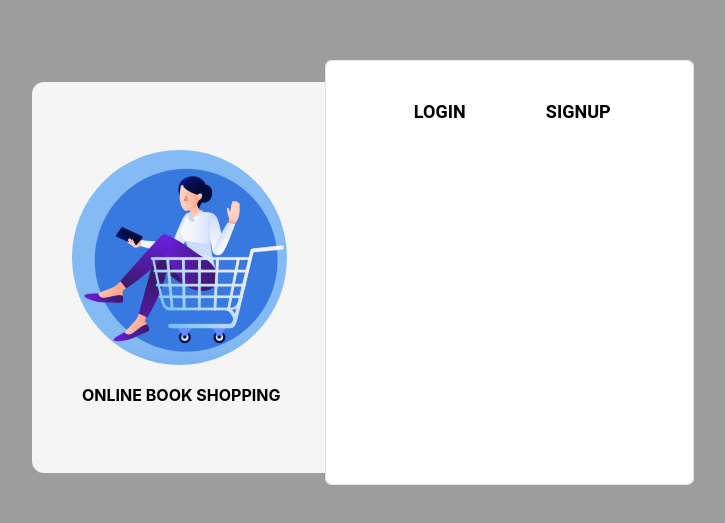
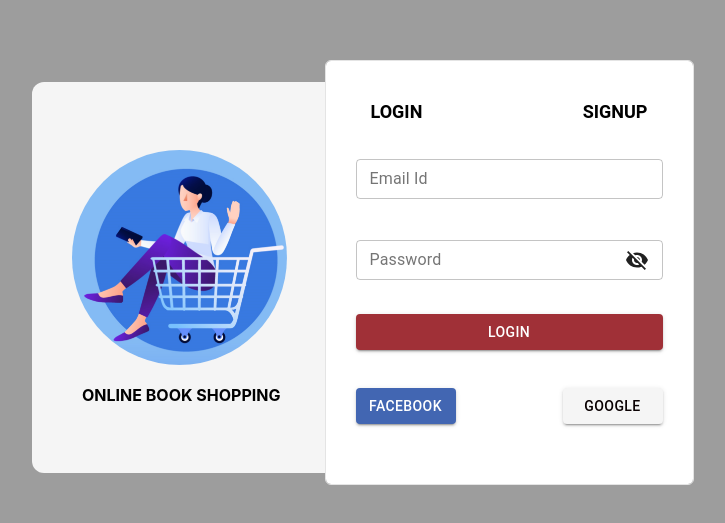
Before and after one commit to saudhasan762/Bookstore, a React (Create React App) app: page /Main in a window 1280 px wide. Shown: the part 123-646 px from the top of the page, without its empty margins (296-1021 px from the left). Built offline with nearby package versions, Linux system fonts and the light colour scheme.

Commit message:
Updated : modified the routing to route for the Dashboard

```diff
--- a/src/Pages/Dashboard/Dashboard.jsx
+++ b/src/Pages/Dashboard/Dashboard.jsx
@@ -0,0 +1,19 @@
+import React from "react";
+import Header from "../../Components/Header/Header"
+import Footer from "../../Components/Footer/Footer";
+
+class Dashboard extends React.Component{
+    constructor(props){
+        super(props);
+    }
+    render(){
+        return(
+            <div>
+            <Header />
+            <Footer />
+            </div>
+        )
+    }
+}
+
+export default Dashboard;
--- a/src/Pages/LoginMain.jsx/LoginMain.jsx
+++ b/src/Pages/LoginMain.jsx/LoginMain.jsx
@@ -17,11 +17,11 @@ export default class LoginMain extends Component {
     }
 
     switchToSignup = () => {
-        this.props.history.push('/Signup');
+        this.props.history.push('/Main/Signup');
     }
 
     switchToLogin = () => {
-        this.props.history.push('/');
+        this.props.history.push('/Main');
     }
 
     render() {
@@ -35,11 +35,11 @@ export default class LoginMain extends Component {
                         <div onClick={this.switchToLogin} style={{cursor:"pointer"}}><strong>LOGIN</strong></div>
                         <div onClick={this.switchToSignup} style={{cursor:"pointer"}}><strong>SIGNUP</strong></div>
                     </div>
-                        <Route exact path="/">
+                        <Route exact path="/Main">
                             <Login />
                         </Route>
 
-                        <Route exact path="/Signup">
+                        <Route exact path="/Main/Signup">
                             <Signup />
                         </Route>
                     {/* <Signup /> */}
--- a/src/Routes/Routing.jsx
+++ b/src/Routes/Routing.jsx
@@ -1,5 +1,6 @@
 import { BrowserRouter , Route, Switch } from 'react-router-dom';
 import LoginMain from '../Pages/LoginMain.jsx/LoginMain'
+import Dashboard from '../Pages/Dashboard/Dashboard';
 
 
 const Routing = () => {
@@ -7,7 +8,8 @@ const Routing = () => {
         <BrowserRouter>
         <div>
             <Switch>
-                <Route path='/' component={LoginMain}></Route>
+                <Route path='/Main' component={LoginMain}></Route>
+                <Route exact path='/Dashboard' component={Dashboard}></Route>
             </Switch>
         </div>
         </BrowserRouter>
```
Also changed, not shown: src/Assets/book.svg (added).
